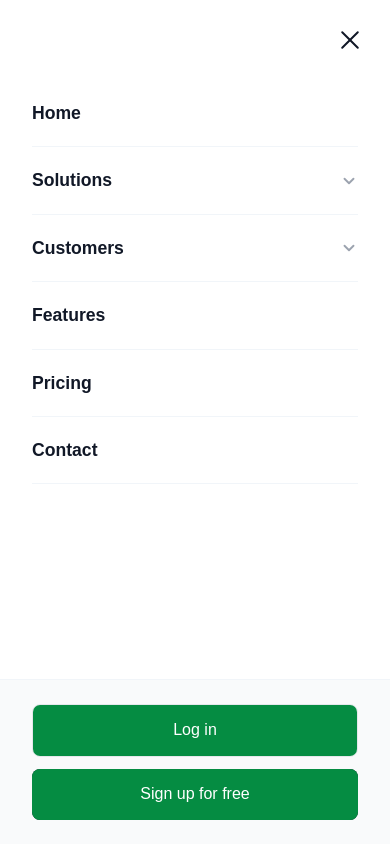
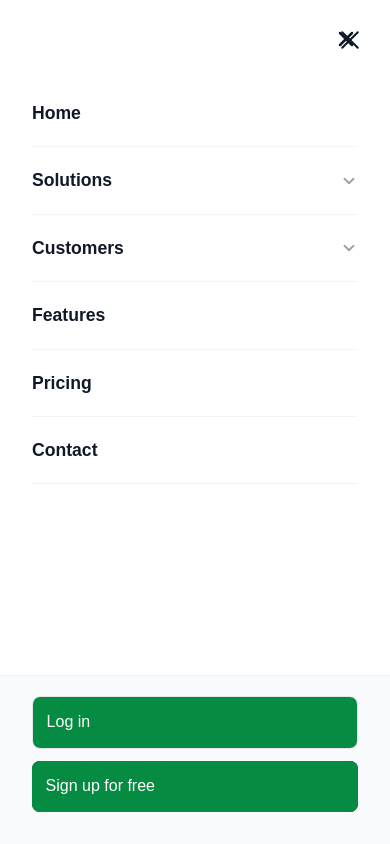
Before and after one commit to Athulya-das005/iauditwebhome, a Next.js app: page / in a window 390 px wide. Both pictures are taken after a click on the button 350 px from the left and 40 px from the top of the page. Shown: the top 844 px of the page. Built offline with nearby package versions, Linux system fonts and the light colour scheme.

Commit message:
Update: latest changes navbar fix

```diff
--- a/src/components/Header.tsx
+++ b/src/components/Header.tsx
@@ -398,17 +398,29 @@ export default function Header() {
                                 top: 0,
                                 right: 0,
                                 width: "100%",
-                                height: "100vh",
+                                height: "100dvh",
                                 backgroundColor: "#fff",
                                 zIndex: 1050,
-                                padding: "80px 0 0", // Bottom buttons handled separately
                                 display: "flex",
                                 flexDirection: "column",
                                 boxShadow: "-10px 0 30px rgba(0,0,0,0.1)",
-                                overflowY: "auto"
                             }}
                         >
-                            <div style={{ flex: 1, padding: "0 2rem" }}>
+                            {/* Close button row */}
+                            <div style={{ height: "80px", display: "flex", alignItems: "center", justifyContent: "flex-end", padding: "0 1.5rem", flexShrink: 0 }}>
+                                <button
+                                    onClick={() => setIsMenuOpen(false)}
+                                    style={{ background: "none", border: "none", cursor: "pointer", padding: "0.5rem" }}
+                                    aria-label="Close menu"
+                                >
+                                    <svg width="24" height="24" viewBox="0 0 24 24" fill="none" stroke="#111827" strokeWidth="2.5" strokeLinecap="round" strokeLinejoin="round">
+                                        <line x1="18" y1="6" x2="6" y2="18" /><line x1="6" y1="6" x2="18" y2="18" />
+                                    </svg>
+                                </button>
+                            </div>
+
+                            {/* Nav items — scrollable middle */}
+                            <div style={{ flex: 1, overflowY: "auto", padding: "0 2rem" }}>
                                 {navItems.map((item, index) => (
                                     <motion.div
                                         key={item.label}
@@ -496,20 +508,13 @@ export default function Header() {
                                 ))}
                             </div>
 
-                            <motion.div
-                                initial={{ opacity: 0, y: 20 }}
-                                animate={{ opacity: 1, y: 0 }}
-                                transition={{ delay: 0.3 }}
-                                style={{
-                                    padding: "1.5rem 2rem",
-                                    backgroundColor: "#f9fafb",
-                                    borderTop: "1px solid #f1f5f9",
-                                    marginTop: "auto",
-                                    position: "sticky",
-                                    bottom: 0,
-                                    zIndex: 10
-                                }}
-                            >
+                            {/* Bottom CTA buttons — always visible, never cut off */}
+                            <div style={{
+                                flexShrink: 0,
+                                padding: "1.25rem 2rem 2rem",
+                                backgroundColor: "#f9fafb",
+                                borderTop: "1px solid #f1f5f9",
+                            }}>
                                 <div style={{ display: "flex", flexDirection: "column", gap: "0.75rem" }}>
                                     <Link
                                         href="https://apps.iaudit.global/login"
@@ -523,8 +528,9 @@ export default function Header() {
                                             fontWeight: 500,
                                             textAlign: "center",
                                             backgroundColor: "white",
-                                            color: "#111827 !important",
-                                            border: "1px solid #e5e7eb"
+                                            border: "1px solid #e5e7eb",
+                                            display: "block",
+                                            boxSizing: "border-box",
                                         }}
                                     >
                                         <span>Log in</span>
@@ -539,13 +545,15 @@ export default function Header() {
                                             borderRadius: "8px",
                                             fontSize: "1rem",
                                             fontWeight: 500,
-                                            textAlign: "center"
+                                            textAlign: "center",
+                                            display: "block",
+                                            boxSizing: "border-box",
                                         }}
                                     >
                                         <span>Sign up for free</span>
                                     </Link>
                                 </div>
-                            </motion.div>
+                            </div>
                         </motion.div>
                     )}
                 </AnimatePresence>
```
